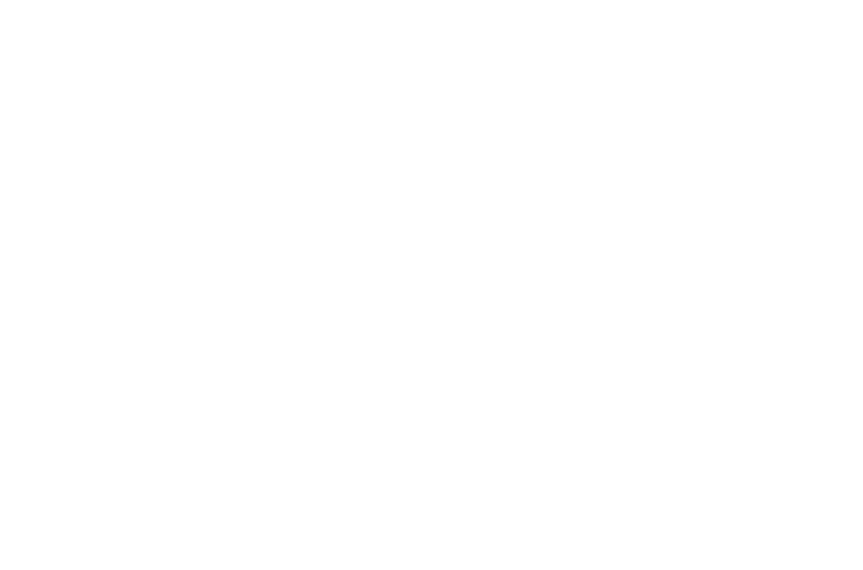
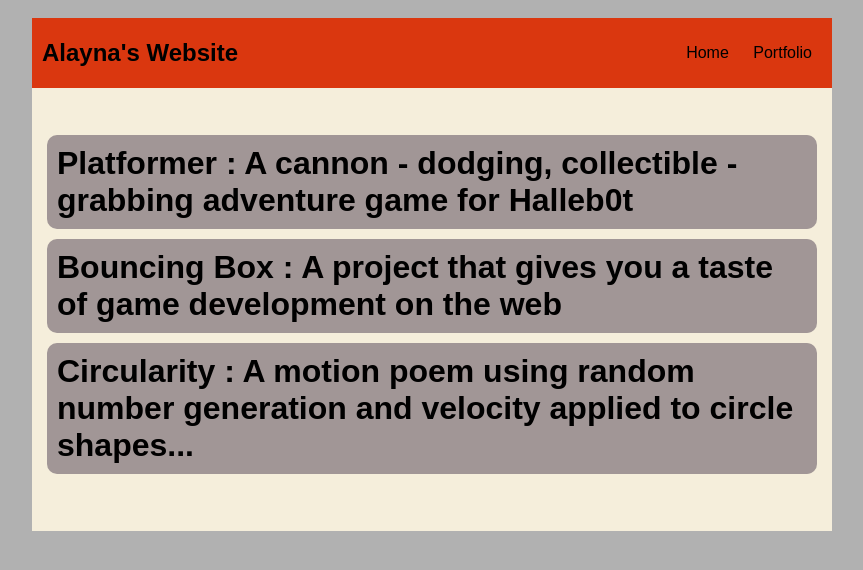
Before and after one commit to Alagolden/alagolden.github.com, a plain HTML site: page portfolio.html in a window 1280 px wide. Shown: the whole page, without its empty margins (208-1071 px from the left). Drawn offline with Linux system fonts and the light colour scheme.

Commit message:
install projects

```diff
--- a/portfolio.html
+++ b/portfolio.html
@@ -0,0 +1,39 @@
+<!DOCTYPE HTML>
+<html>
+    <head>
+        <head>
+            <title>Alayna's Website</title>
+        </head>
+        <link rel="stylesheet" href="style.css">
+    </head>
+
+    <body>
+      <div id="all-contents">
+        <div id="all-contents">
+            <nav>
+                <h1>Alayna's Website</h1>
+                <ul id="nav-ul">
+                   <li class="nav-li">
+                   <a class="nav-a" href="index.html">Home</a>
+                 </li>
+                 <li class="nav-li">
+                   <a class="nav-a" href="portfolio.html">Portfolio</a>
+                 </li>
+             </ul>
+         </nav>
+         <main>
+            <div class="content">
+                <h1 title="portfolio">
+                    <ul id="portfolio">
+                        <li><a href="projects/platformer/">Platformer : A cannon - dodging, collectible - grabbing adventure game for Halleb0t</a></li>
+                        <li><a href="projects/bouncing-box/">Bouncing Box : A project that gives you a taste of game development on the web </a></li>
+                        <li><a href="projects/circularity/">Circularity : A motion poem using random number generation and velocity applied to circle shapes...</a></li>
+                    </ul>
+                </h1>
+            </div>
+         </main>
+     </div>
+
+      </div>
+    </body>
+</html>
--- a/style.css
+++ b/style.css
@@ -32,7 +32,7 @@ h1 {
 }
 a {
     text-decoration: none;
-    color: #fff;
+    color: #000000;
 }
 
 /* main container area beneath menu */
@@ -60,3 +60,28 @@ main {
 h2, h3 {
     margin: 0px;
 }
+         /* portfolio styles */
+         .content h1 {
+            color: black;
+        }
+
+        #portfolio {
+            list-style-type: none;
+            padding-left: 0;
+        }
+
+        #portfolio li {
+            background: #a19696;
+            padding: 10px;
+            border-radius: 10px;
+            margin-bottom: 10px;
+        }
+
+        #portfolio li:hover {
+            background: #eee;
+        }
+
+        #portfolio a {
+            text-decoration: none;
+            color: #000000;
+        }
```
Also changed, not shown: index.html (+2 -2 lines).
